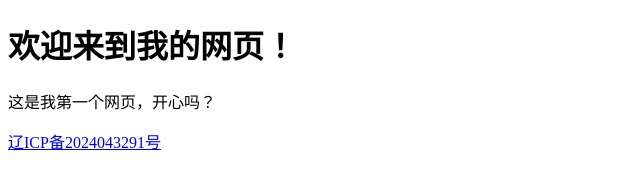
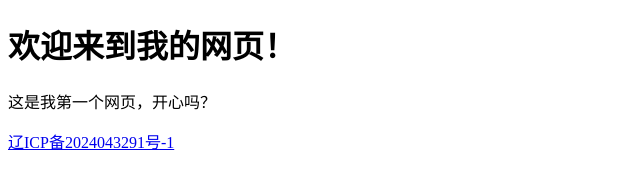
Before and after one commit to XiaYBing/github.io, a plain HTML site: page index.html in a window 1280 px wide. Shown: the full height of the page, 0-640 px from the left. Drawn offline with Linux system fonts and the light colour scheme.

Commit message:
Update index.html

```diff
--- a/index.html
+++ b/index.html
@@ -9,4 +9,4 @@
 </body>
 </html>
 
-<a href="https://beian.miit.gov.cn/" target="_blank">辽ICP备2024043291号</a>
+<a href="https://beian.miit.gov.cn/" target="_blank">辽ICP备2024043291号-1</a>
```
